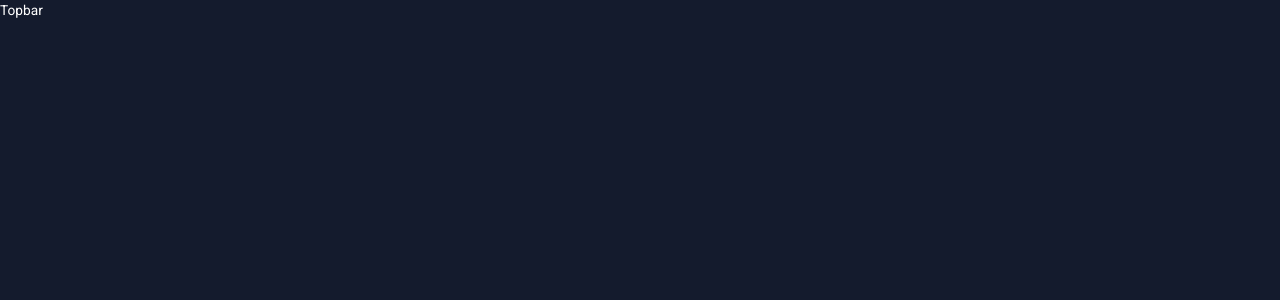
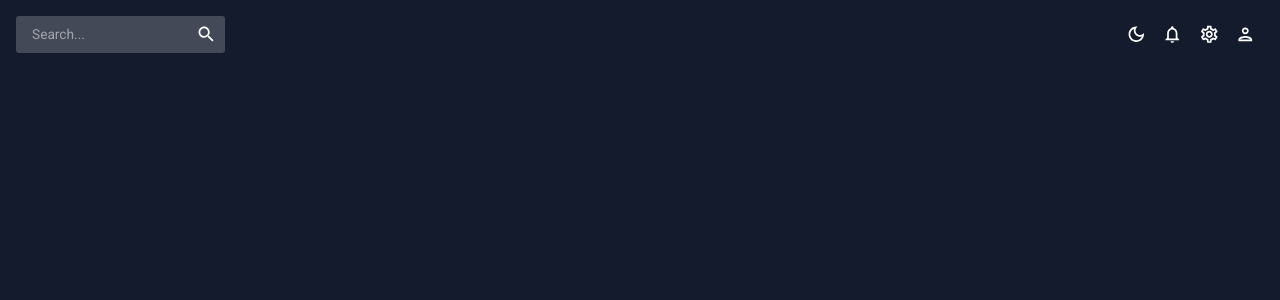
Before and after one commit to karluxio/frontend-react-admin-app, a React app: page / in a window 1280 px wide. Shown: the top 300 px of the page. Built offline with nearby package versions, Linux system fonts and the light colour scheme; the HTML template or start-up script is replaced by a standard one.

Commit message:
feat: add topbar with dark/light mode ready

```diff
--- a/src/App.jsx
+++ b/src/App.jsx
@@ -3,7 +3,7 @@
 import { Topbar } from "@/scenes";
 
 function App() {
-  const { theme, colorMode } = useMode();
+  const [theme, colorMode] = useMode();
 
   return (
     <ColorModeContext.Provider value={colorMode}>
--- a/src/scenes/global/Topbar.jsx
+++ b/src/scenes/global/Topbar.jsx
@@ -1,3 +1,53 @@
+import { ColorModeContext, tokens } from "@/theme";
+import DarkModeOutlinedIcon from "@mui/icons-material/DarkModeOutlined";
+import LightModeOutlinedIcon from "@mui/icons-material/LightModeOutlined";
+import NotificationsOutlinedIcon from "@mui/icons-material/NotificationsOutlined";
+import PersonOutlinedIcon from "@mui/icons-material/PersonOutlined";
+import SearchIcon from "@mui/icons-material/Search";
+import SettingsOutlinedIcon from "@mui/icons-material/SettingsOutlined";
+import { Box, IconButton, useTheme } from "@mui/material";
+import InputBase from "@mui/material/InputBase";
+import { useContext } from "react";
+
 export const Topbar = () => {
-  return <div>Topbar</div>;
+  const theme = useTheme();
+  const colors = tokens(theme.palette.mode);
+  const colorMode = useContext(ColorModeContext);
+
+  return (
+    <Box display="flex" justifyContent="space-between" p={2}>
+      {/* SEARCH BAR */}
+      <Box
+        display="flex"
+        backgroundColor={colors.primary[400]}
+        borderRadius={"3px"}
+      >
+        <InputBase sx={{ ml: 2, flex: 1 }} placeholder="Search..."></InputBase>
+
+        <IconButton type="button" sx={{ p: 1 }}>
+          <SearchIcon />
+        </IconButton>
+      </Box>
+
+      {/* ICONS */}
+      <Box display="flex">
+        <IconButton onClick={colorMode.toggleColorMode}>
+          {theme.palette.mode === "dark" ? (
+            <DarkModeOutlinedIcon />
+          ) : (
+            <LightModeOutlinedIcon />
+          )}
+        </IconButton>
+        <IconButton>
+          <NotificationsOutlinedIcon />
+        </IconButton>
+        <IconButton>
+          <SettingsOutlinedIcon />
+        </IconButton>
+        <IconButton>
+          <PersonOutlinedIcon />
+        </IconButton>
+      </Box>
+    </Box>
+  );
 };
--- a/src/theme.js
+++ b/src/theme.js
@@ -226,17 +226,17 @@
   const [mode, setMode] = useState("dark");
 
   const colorMode = useMemo(
-    () => (
-      {
-        toggleColorMode: () => {
-          setMode((prevMode) => (prevMode === "light" ? "dark" : "light"));
-        },
+    // callback
+    () => ({
+      toggleColorMode: () => {
+        setMode((prevMode) => (prevMode === "light" ? "dark" : "light"));
       },
-      []
-    )
+    }),
+    //deps
+    []
   );
 
   const theme = useMemo(() => createTheme(themeSettings(mode)), [mode]);
 
-  return { theme, colorMode };
+  return [theme, colorMode];
 };
```
